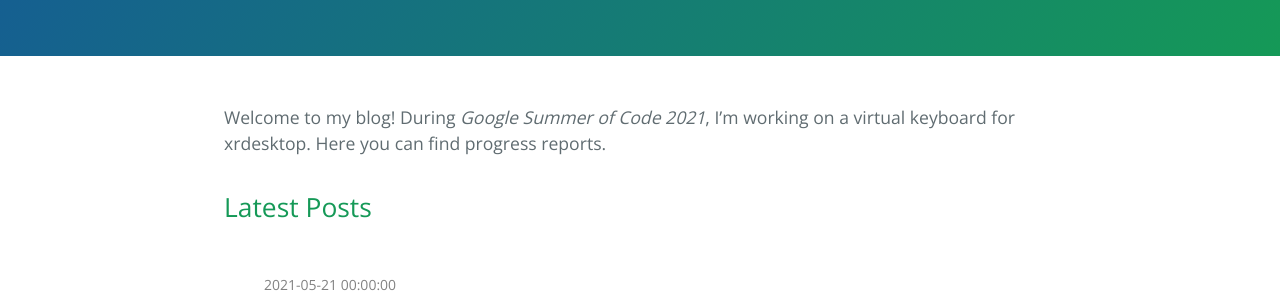
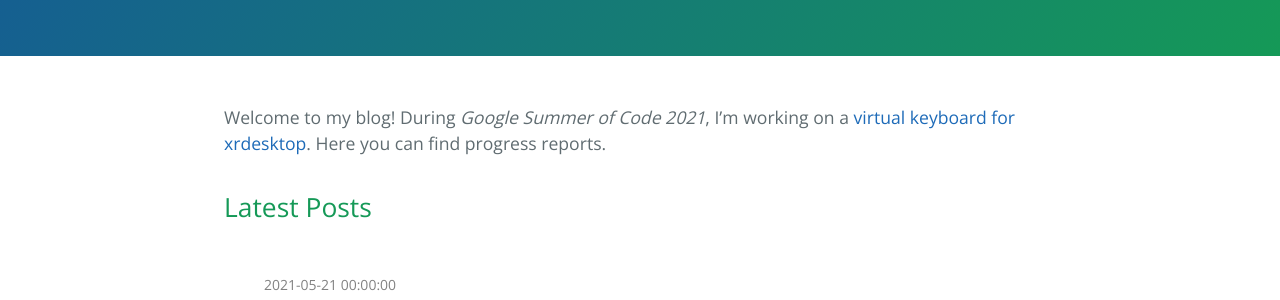
Before and after one commit to remcokranenburg/blog, a Jekyll site: the page built from index.md, in a window 1280 px wide. Shown: the part 383-683 px from the top of the page. Built offline with Jekyll 4.4.1, drawn with Linux system fonts in a browser that asks for light colours; part of the change alters nothing that is shown.

```diff
--- a/index.md
+++ b/index.md
@@ -2,4 +2,6 @@
 layout: home
 ---
 
-Welcome to my blog! During *Google Summer of Code 2021*, I'm working on a virtual keyboard for xrdesktop. Here you can find progress reports.
+Welcome to my blog! During *Google Summer of Code 2021*, I'm working on a
+[virtual keyboard for xrdesktop](https://summerofcode.withgoogle.com/projects/#5342655141117952).
+Here you can find progress reports.
```
